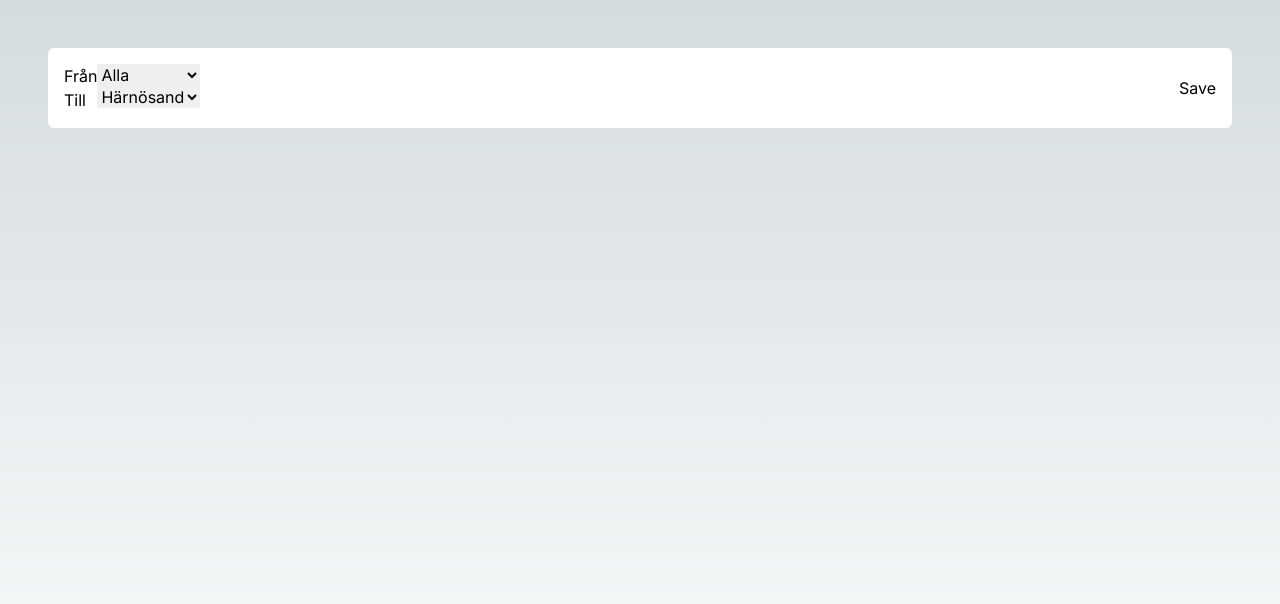
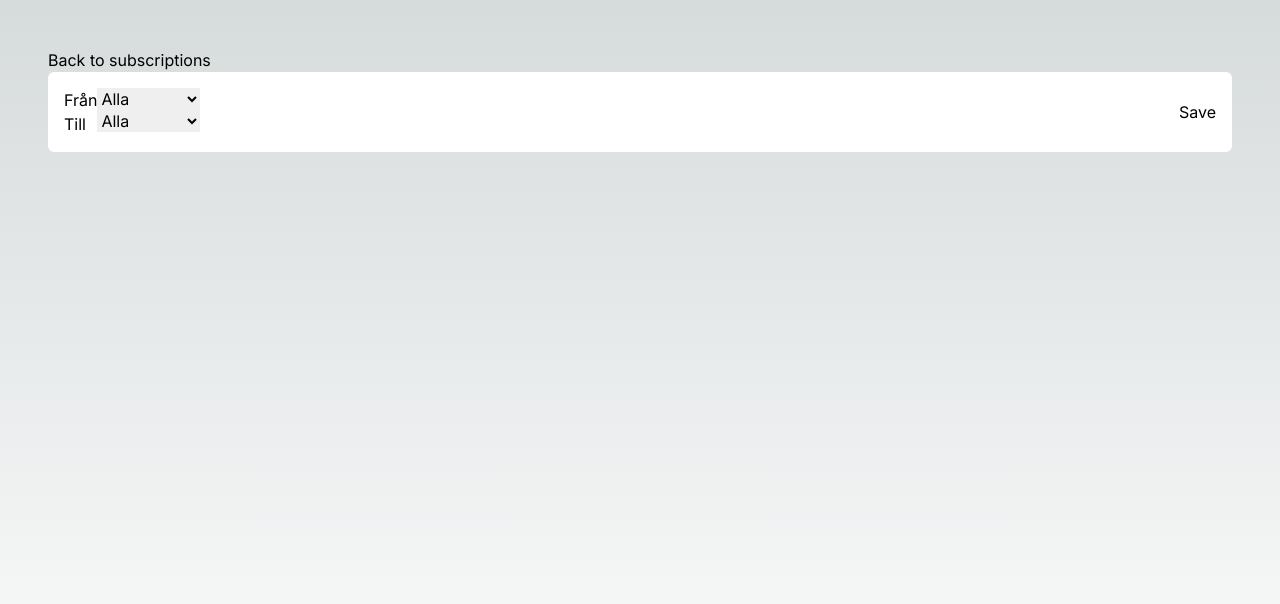
Before and after one commit to jeth318/hertz-alertz, a Next.js app: page /subscriptions/create in a window 1280 px wide. Shown: the top 604 px of the page. Built offline with nearby package versions, Linux system fonts and the light colour scheme.

Commit message:
Basic templates inplace

```diff
--- a/src/app/lib/definitions.ts
+++ b/src/app/lib/definitions.ts
@@ -1,7 +1,7 @@
 export type Subscription = {
   id: number;
-  from_city?: number | null;
-  to_city?: number | null;
+  from_city?: string | null;
+  to_city?: string | null;
 };
 
 export type City = {
--- a/src/app/page.tsx
+++ b/src/app/page.tsx
@@ -1,9 +1,13 @@
 import Image from "next/image";
+import Link from "next/link";
 
 export default function Home() {
   return (
     <main className="flex min-h-screen flex-col items-center justify-between p-24">
-      <h1>Hello Hertz Alertz</h1>
+      <div>
+        <h1 className="text-2xl">Hertz Alertz</h1>
+        <Link href="/subscriptions">Show my subscriptions</Link>
+      </div>
     </main>
   );
 }
--- a/src/app/subscriptions/create/page.tsx
+++ b/src/app/subscriptions/create/page.tsx
@@ -1,5 +1,11 @@
 import CreateSubscription from "@/app/ui/subscriptions/create";
+import Link from "next/link";
 
 export default function Page() {
-  return <CreateSubscription />;
+  return (
+    <>
+      <Link href="/subscriptions">Back to subscriptions</Link>
+      <CreateSubscription />
+    </>
+  );
 }
--- a/src/app/subscriptions/page.tsx
+++ b/src/app/subscriptions/page.tsx
@@ -1,8 +1,13 @@
 import Table from "../ui/subscriptions/table";
 import { subscriptions } from "../lib/placeholder-data";
+import Link from "next/link";
 export default function Page() {
   return (
     <main>
+      <div className="flex flex-col">
+        <Link href="/">Go home</Link>
+        <Link href="/subscriptions/create">Create new</Link>
+      </div>
       <Table subscriptions={subscriptions} />
     </main>
   );
--- a/src/app/ui/subscriptions/create.tsx
+++ b/src/app/ui/subscriptions/create.tsx
@@ -10,7 +10,7 @@ export default function CreateSubscription() {
         <div>
           <div className="flex flex-col">
             <select id="from_city">
-              <option defaultValue="hej">Alla</option>
+              <option value="Alla">Alla</option>
               {cities.map((city) => (
                 <option key={city.id} value={city.name}>
                   {city.name}
@@ -18,6 +18,7 @@ export default function CreateSubscription() {
               ))}
             </select>
             <select id="to_city">
+              <option value="Alla">Alla</option>
               {cities.map((city) => (
                 <option key={city.id} value={city.name}>
                   {city.name}
```
